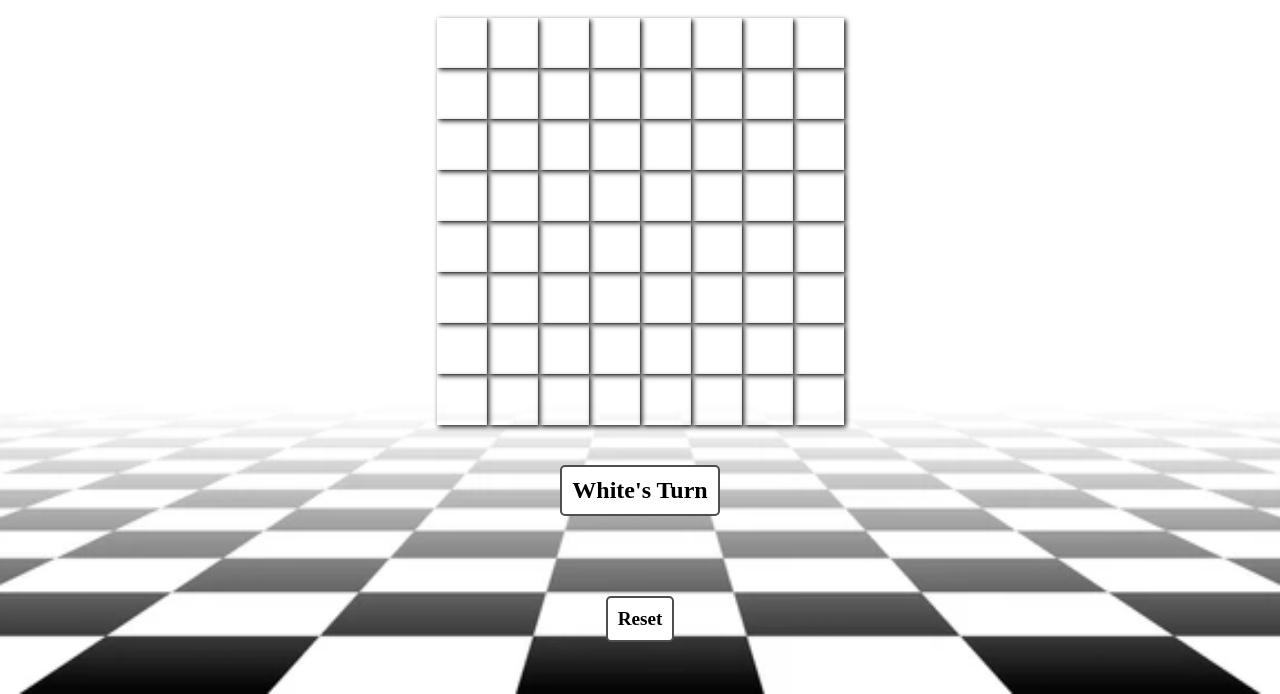
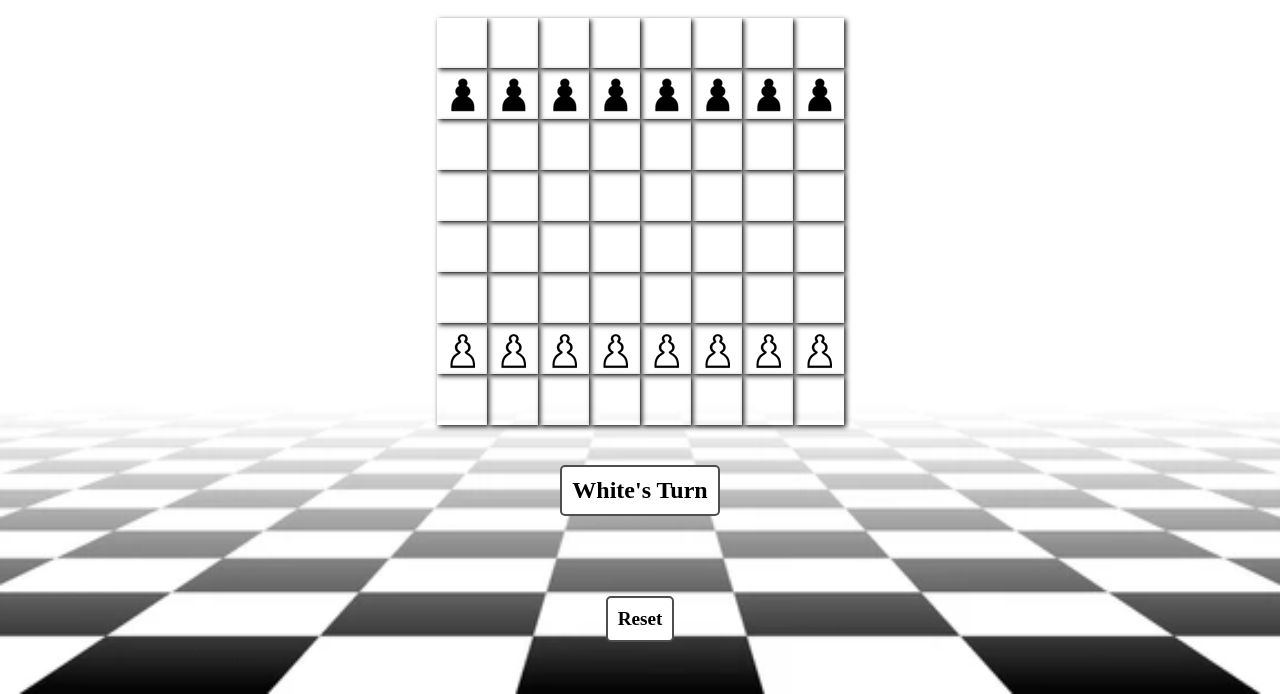
Before and after one commit to SohailMehmood/chess-game, a plain HTML site: page index.html in a window 1280 px wide. Shown: the part 106-800 px from the top of the page. Drawn offline with Linux system fonts and the light colour scheme.

Commit message:
Add pawns to chessboard

```diff
--- a/assets/js/chess.js
+++ b/assets/js/chess.js
@@ -0,0 +1,16 @@
+// Inserting images
+function insertImages() {
+    document.querySelectorAll('.square').forEach(image => {
+        if (image.innerText.length !== 0) {
+            if (image.innerText == 'Wpawn' || image.innerText == 'Bpawn') {
+                image.innerHTML = `${image.innerText} <img class='all-img all-pawn' src="assets/images/${image.innerText}.png" alt="${image.innerText}">`;
+                image.style.cursor = 'pointer';
+            } else {
+                image.innerHTML = `${image.innerText} <img class='all-img' src="assets/images/${image.innerText}.png" alt="${image.innerText}">`;
+                image.style.cursor = 'pointer';
+            }
+        }
+    });
+}
+
+insertImages();
--- a/index.html
+++ b/index.html
@@ -7,7 +7,7 @@
     <meta name="description" content="Chess Game">
     <meta name="keywords" content="chess, game, javascript">
     <meta name="author" content="Sohail Mehmood">
-    <link rel="stylesheet" href="assets/css/styles.css  ">
+    <link rel="stylesheet" href="assets/css/styles.css">
     <title>Chess Game</title>
 </head>
 
@@ -27,14 +27,14 @@
             </div>
 
             <div class="row" id="row2">
-                <li class="square" id="s201"></li>
-                <li class="square" id="s202"></li>
-                <li class="square" id="s203"></li>
-                <li class="square" id="s204"></li>
-                <li class="square" id="s205"></li>
-                <li class="square" id="s206"></li>
-                <li class="square" id="s207"></li>
-                <li class="square" id="s208"></li>
+                <li class="square" id="s201">Bpawn</li>
+                <li class="square" id="s202">Bpawn</li>
+                <li class="square" id="s203">Bpawn</li>
+                <li class="square" id="s204">Bpawn</li>
+                <li class="square" id="s205">Bpawn</li>
+                <li class="square" id="s206">Bpawn</li>
+                <li class="square" id="s207">Bpawn</li>
+                <li class="square" id="s208">Bpawn</li>
             </div>
 
             <div class="row" id="row3">
@@ -82,14 +82,14 @@
             </div>
 
             <div class="row" id="row7">
-                <li class="square" id="s701"></li>
-                <li class="square" id="s702"></li>
-                <li class="square" id="s703"></li>
-                <li class="square" id="s704"></li>
-                <li class="square" id="s705"></li>
-                <li class="square" id="s706"></li>
-                <li class="square" id="s707"></li>
-                <li class="square" id="s708"></li>
+                <li class="square" id="s701">Wpawn</li>
+                <li class="square" id="s702">Wpawn</li>
+                <li class="square" id="s703">Wpawn</li>
+                <li class="square" id="s704">Wpawn</li>
+                <li class="square" id="s705">Wpawn</li>
+                <li class="square" id="s706">Wpawn</li>
+                <li class="square" id="s707">Wpawn</li>
+                <li class="square" id="s708">Wpawn</li>
             </div>
 
             <div class="row" id="row8">
@@ -106,6 +106,9 @@
 
         <h2 id="toggle">White's Turn</h2>
         <h2 id="reset-button">Reset</h2>
+    </div>
+
+    <script src="assets/js/chess.js"></script>
 </body>
 
 </html>
```
Also changed, not shown: assets/images/Bbishop.png (added), assets/images/Bking.png (added), assets/images/Bknight.png (added), assets/images/Bpawn.png (added), assets/images/Bqueen.png (added), assets/images/Brook.png (added), assets/images/Wbishop.png (added), assets/images/Wking.png (added), assets/images/Wknight.png (added), assets/images/Wpawn.png (added), assets/images/Wqueen.png (added), assets/images/Wrook.png (added).
